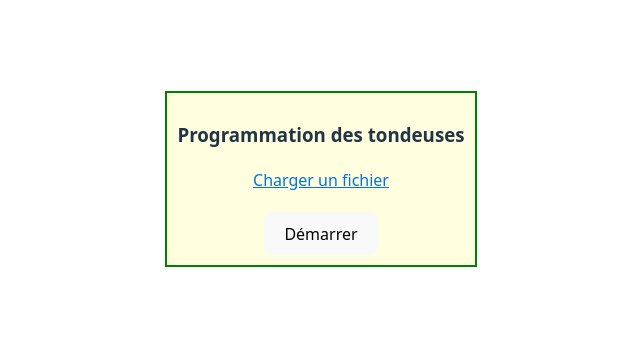
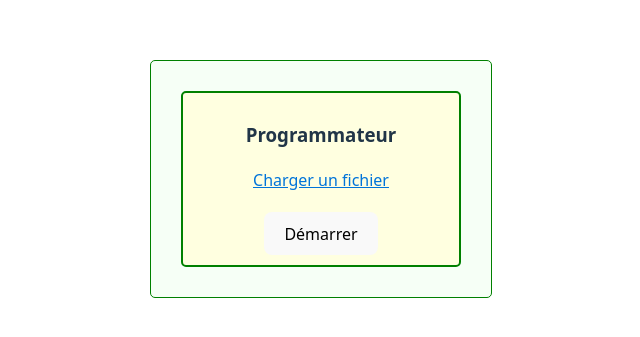
Before and after one commit to Paul-Antoine/tondeuse-automatique, a React (Vite) app: page / in a window 1280 px wide. Shown: the part 221-558 px from the top of the page, without its empty margins (319-959 px from the left). Built offline with nearby package versions, Linux system fonts and the light colour scheme.

Commit message:
refactor garden

```diff
--- a/src/App.tsx
+++ b/src/App.tsx
@@ -1,39 +1,11 @@
 import './App.css';
-import Mower from './components/Mower';
-import type { MowerOrientation } from './components/Types';
-import Programmer, { type LawnDef, type MowerDef } from './components/Programmer';
-import { useState } from 'react';
-import Lawn from './components/Lawn';
+import Garden from './components/Garden';
 
 function App() {
-  const [lawn, setLawn] = useState<LawnDef | null>(null);
-  const [mowers, setMowers] = useState<MowerDef[]>([]);
 
   return (
     <div className="App">
-      <Programmer
-        onLawnDefined={(lawn) => setLawn(lawn)}
-        onMowersDefined={(mowers) => setMowers(mowers)}
-      />
-
-      {lawn && mowers.length && (
-        <div className='mowers-container'>
-          {mowers.map((mower) => (
-            <Mower
-              name={`Tondeuse ${mower.id + 1}`}
-              ref={mower.ref}
-              key={mower.id}
-              x={mower.x}
-              y={mower.y}
-              orientation={mower.orientation as MowerOrientation}
-              program={mower.program}
-              lawnSize={lawn.size}
-            />
-          ))}
-        </div>
-      )}
-
-      {lawn && (<Lawn width={lawn.size} />)}
+      <Garden />
     </div>
   );
 }
--- /dev/null
+++ b/src/components/Garden.css
@@ -0,0 +1,7 @@
+.garden {
+    min-width: 300px;
+    background-color: #f6fff6;
+    padding: 20px;
+    border: 1px solid green;
+    border-radius: 5px;
+}
--- /dev/null
+++ b/src/components/Garden.tsx
@@ -0,0 +1,36 @@
+import './Garden.css';
+import Mower from './Mower';
+import Programmer, { type LawnDef, type MowerDef } from './Programmer';
+import { useState } from 'react';
+import Lawn from './Lawn';
+
+export default function Garden() {
+  const [lawn, setLawn] = useState<LawnDef | null>(null);
+  const [mowers, setMowers] = useState<MowerDef[]>([]);
+
+  return (
+    <div className="garden">
+      <Programmer
+        onLawnDefined={(lawn) => setLawn(lawn)}
+        onMowersDefined={(mowers) => setMowers(mowers)}
+      />
+
+      {lawn && mowers.length && (
+        <div className='mowers-container'>
+          {mowers.map((mower) => (
+            <Mower
+              name={`Tondeuse ${mower.id + 1}`}
+              ref={mower.ref}
+              key={mower.id}
+              position={mower.position}
+              program={mower.program}
+              lawnSize={lawn.size}
+            />
+          ))}
+        </div>
+      )}
+
+      {lawn && (<Lawn size={lawn.size} />)}
+    </div>
+  );
+}
--- a/src/components/Lawn.css
+++ b/src/components/Lawn.css
@@ -3,4 +3,5 @@
   padding: 10px;
   border: 1px solid green;
   background-color: lightgreen;
+  border-radius: 5px;
 }
--- a/src/components/Lawn.tsx
+++ b/src/components/Lawn.tsx
@@ -1,10 +1,10 @@
 import './Lawn.css';
 
 interface LawnProps {
-  width: {x: number, y: number};
+  size: {x: number, y: number};
 }
 
-export default function Lawn({ width } : LawnProps) {
+export default function Lawn({ size: width } : LawnProps) {
 
   return (
     <div className='lawn'>
--- a/src/components/Mower.css
+++ b/src/components/Mower.css
@@ -4,6 +4,7 @@
     border: 1px solid green;
     position: relative;
     background-color: #fff7e6;
+    border-radius: 5px;
 
     display: flex;
     flex-direction: column;
--- a/src/components/Mower.tsx
+++ b/src/components/Mower.tsx
@@ -4,12 +4,9 @@ import type { MowerOrientation, MowerOrder, Coordinates, Position } from './Type
 
 interface MowerProps {
   name: string;
-  x: number;
-  y: number;
+  position: Position;
   lawnSize: { x: number; y: number };
-  orientation: MowerOrientation;
   program?: string;
-  speed?: number;
 }
 
 export interface MowerHandle {
@@ -17,9 +14,8 @@ export interface MowerHandle {
   move: (direction: MowerOrder) => void;
 }
 
-const Mower = forwardRef<MowerHandle, MowerProps>(({name, x, y, lawnSize, orientation, program, speed}, ref) => {
-  const lawnLimit: Coordinates = lawnSize;
-  const [position, setPosition] = useState<Position>({ x, y, orientation });
+const Mower = forwardRef<MowerHandle, MowerProps>(({name, position: initialPosition, lawnSize, program}, ref) => {
+  const [position, setPosition] = useState<Position>(initialPosition);
   const [isRunning, setIsRunning] = useState(false);
 
   const move = (direction: MowerOrder) => {
@@ -27,7 +23,7 @@ const Mower = forwardRef<MowerHandle, MowerProps>(({name, x, y, lawnSize, orient
       let { x, y, orientation } = prev;
 
       if (direction == 'F') {
-        return { ...moveForward(prev, lawnLimit), orientation };
+        return { ...moveForward(prev, lawnSize), orientation };
       }
 
       if (direction == 'R' || direction == 'L') {
--- a/src/components/Programmer.tsx
+++ b/src/components/Programmer.tsx
@@ -1,6 +1,7 @@
 import './Programmer.css';
 import { createRef, useState, type ChangeEvent } from 'react';
 import type { MowerHandle } from '../components/Mower';
+import type { MowerOrientation, Position } from './Types';
 
 export interface LawnDef {
   size: { x: number; y: number };
@@ -8,9 +9,7 @@ export interface LawnDef {
 
 export interface MowerDef {
   id: number;
-  x: number;
-  y: number;
-  orientation: string;
+  position: Position;
   program: string;
   ref: React.RefObject<MowerHandle | null>;
 }
@@ -52,13 +51,13 @@ export default function Programmer({ onLawnDefined: onLawnDefined, onMowersDefin
             if (!positionLine || !programLine) {
                 throw new Error(`Ligne tondeuse invalide à la ligne ${i + 1}`);
             }
-            const [xStr, yStr, dir] = positionLine.split('').map(e => e.trim()).filter(e => !!e);
+            const [xStr, yStr, orientation] = positionLine.split('').map(e => e.trim()).filter(e => !!e);
             const x = Number(xStr);
             const y = Number(yStr);
-            if (isNaN(x) || isNaN(y) || !'NESW'.includes(dir)) {
+            if (isNaN(x) || isNaN(y) || !'NESW'.includes(orientation)) {
                 throw new Error(`Ligne tondeuse invalide à la ligne ${i + 1}`);
             }
-            mowers.push({ ref: createRef<MowerHandle>(), id: mowers.length, x, y, orientation: dir, program: programLine });
+            mowers.push({ ref: createRef<MowerHandle>(), id: mowers.length, position: { x, y, orientation: orientation as MowerOrientation }, program: programLine });
         }
 
         setMowers(mowers);
@@ -86,7 +85,7 @@ export default function Programmer({ onLawnDefined: onLawnDefined, onMowersDefin
 
   return (
     <div className="programmer">
-      <h3>Programmation des tondeuses</h3>
+      <h3>Programmateur</h3>
       <div>
         <label htmlFor="file-upload-link" className='upload-link'>
           {fileName ? `${fileName}` : 'Charger un fichier'}
--- a/src/components/programmer.css
+++ b/src/components/programmer.css
@@ -3,6 +3,7 @@
   padding: 10px;
   border: 2px solid green;
   background-color: lightyellow;
+  border-radius: 5px;
 }
 
 .upload-link {
```
Also changed, not shown: 1 other file (tests, documents, lock files or other folders).
